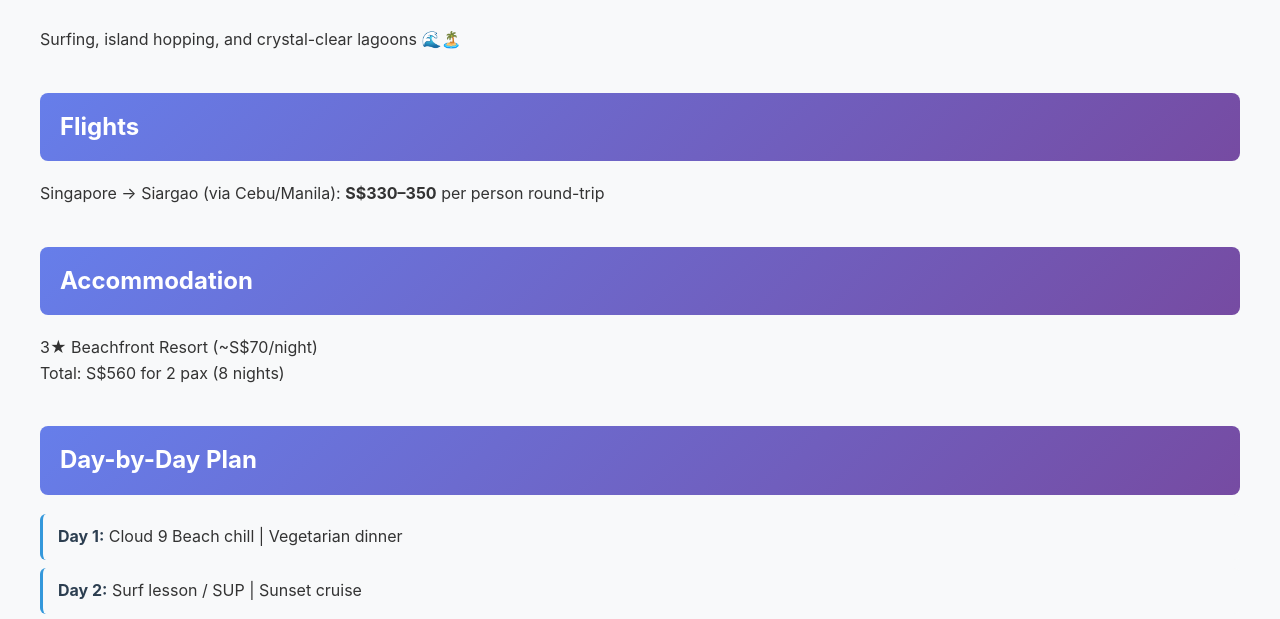
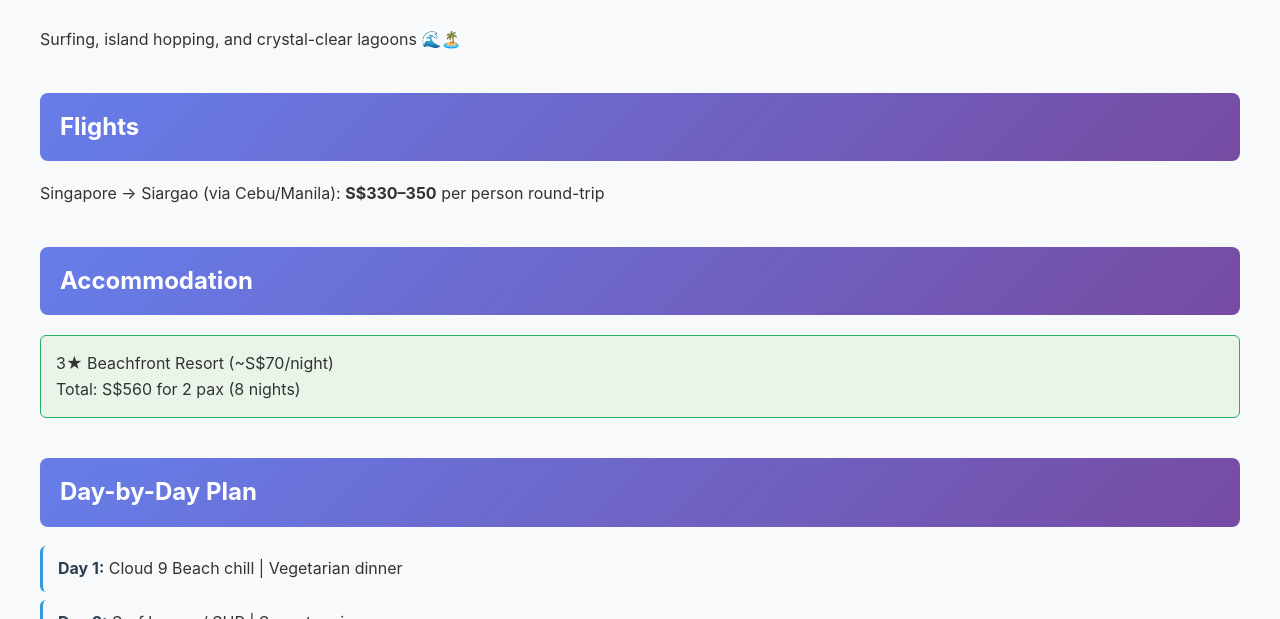
Before and after one commit to darthrevan030/darthrevan030.github.io, a plain HTML site: page siargao.html in a window 1280 px wide. Shown: the part 164-783 px from the top of the page. Drawn offline with Linux system fonts and the light colour scheme.

Commit message:
Fix class name for accommodation highlight in Siargao itinerary

```diff
--- a/siargao.html
+++ b/siargao.html
@@ -25,7 +25,7 @@
     <p>Singapore → Siargao (via Cebu/Manila): <strong>S$330–350</strong> per person round-trip</p>
 
     <h2>Accommodation</h2>
-    <div class="highlight">
+    <div class="cost-highlight">
       3★ Beachfront Resort (~S$70/night) <br/>
       Total: S$560 for 2 pax (8 nights)
     </div>
```
